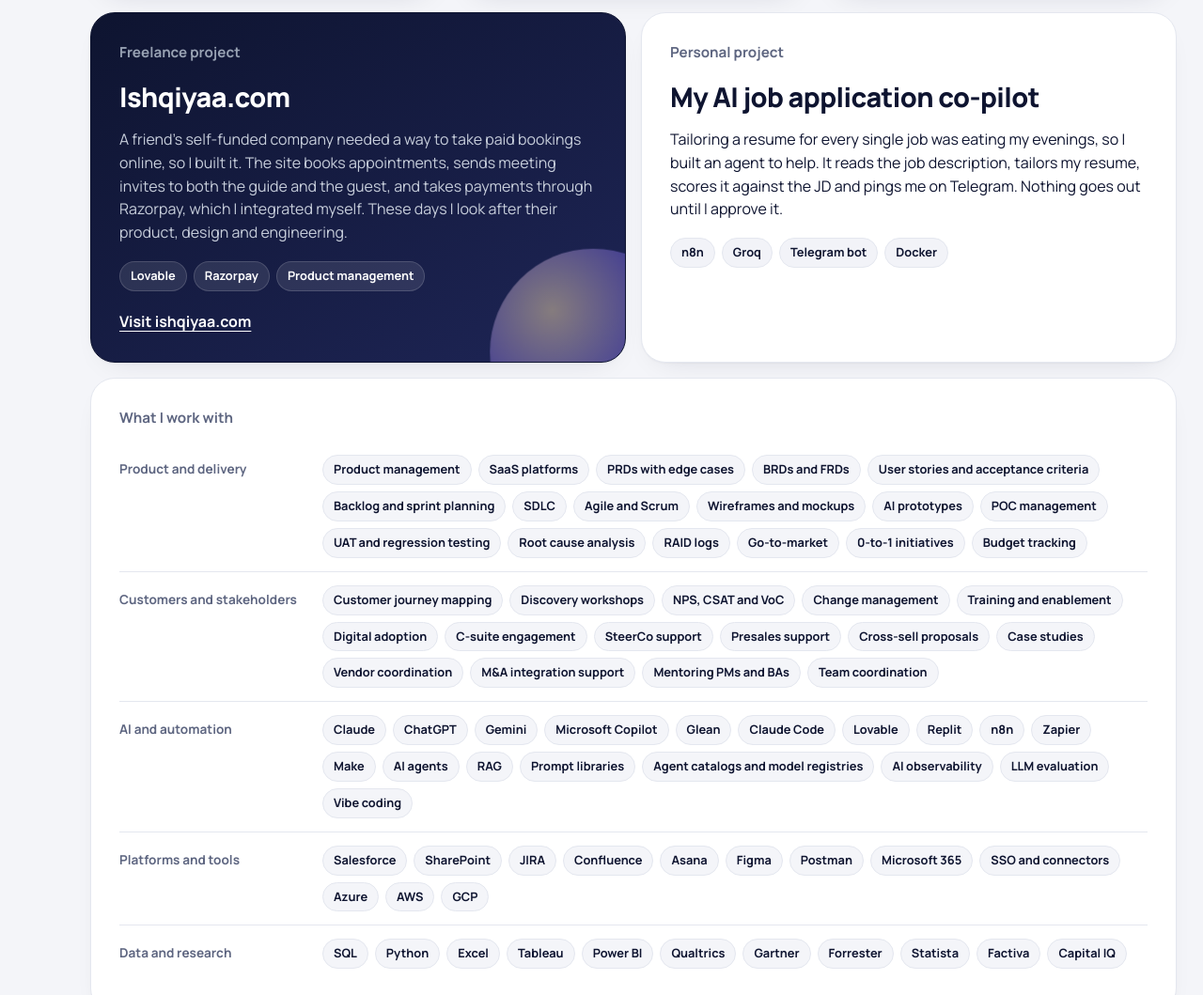
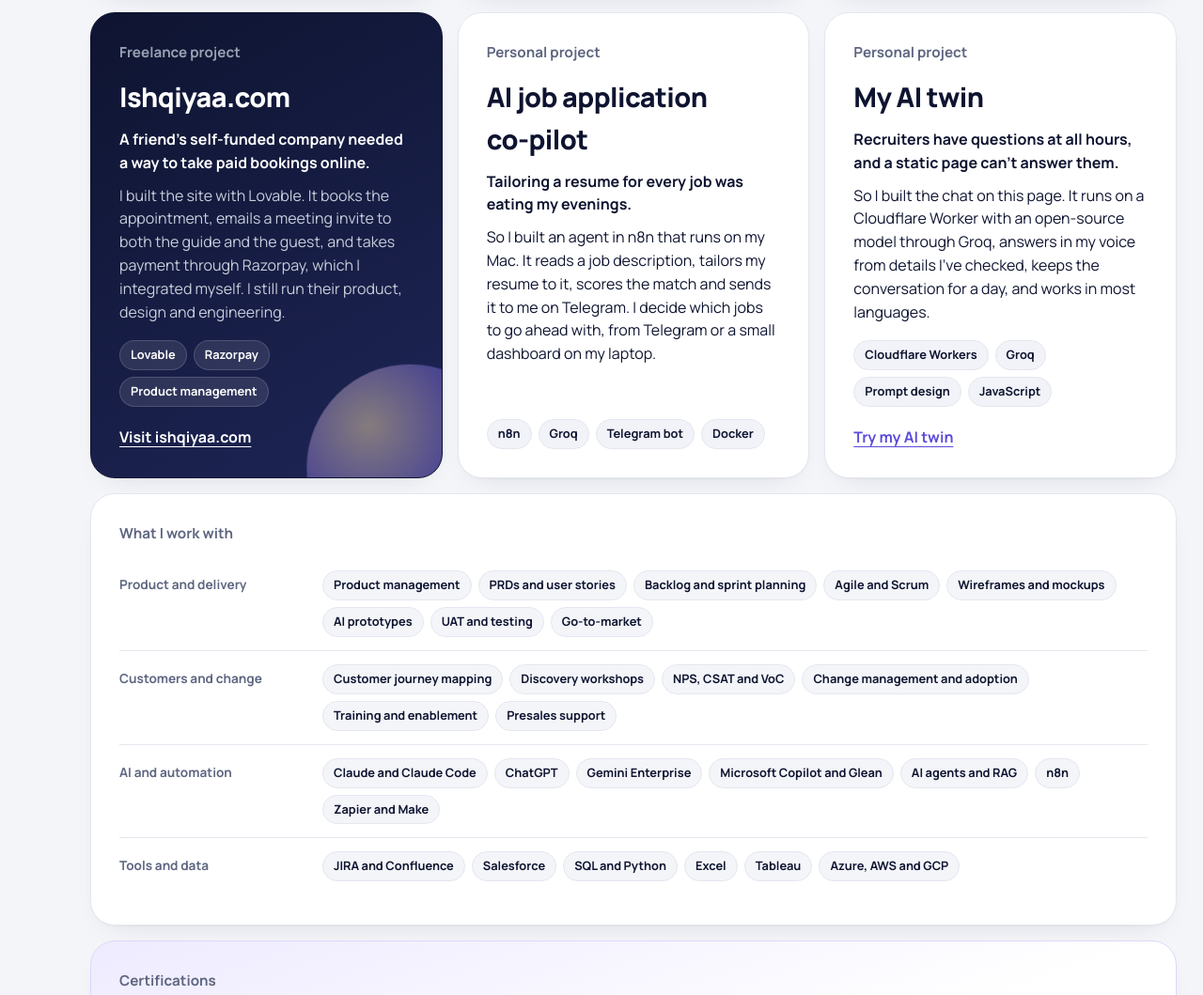
Before and after one commit to utkarshkashyap501/utkarshkashyap501.github.io, a plain HTML site: page index.html in a window 1280 px wide. Shown: the part 2821-3880 px from the top of the page at 94% size. Drawn offline with Linux system fonts and the light colour scheme.

Commit message:
Project write-ups, AI twin project card, trimmed skills list
Updated project sections and improved styling.

```diff
--- a/index.html
+++ b/index.html
@@ -87,7 +87,13 @@
   .xp li{padding-left:16px;position:relative}
   .xp li:before{content:"";position:absolute;left:0;top:.6em;width:6px;height:6px;border-radius:50%;background:var(--emerald)}
 
-  .proj{grid-column:span 6;min-height:280px}
+  .proj{grid-column:span 4;min-height:280px;display:flex;flex-direction:column}
+  .nw{white-space:nowrap}
+  .proj .why{font-weight:700;color:var(--ink);margin-bottom:10px}
+  .proj.dark .why{color:#fff}
+  .proj .chips{margin-top:auto;padding-top:18px}
+  .proj .go{align-self:flex-start}
+  .proj .go.try{background:none;border:0;padding:0;font:inherit;font-weight:700;color:var(--indigo);text-decoration:underline;text-underline-offset:4px;cursor:pointer}
   .proj.dark{background:var(--ink);color:#C7CEDB}
   .proj.dark h3,.proj.dark h2{color:#fff}
   .proj.dark h2{color:#98A2B3}
@@ -367,7 +373,7 @@
     @page{margin:14mm}
     html,body{background:#fff!important}
     body{padding:0!important;font-size:10.5pt;color:#0E1430}
-    body:before,.rail,.skip,.ask-fab,.ask-panel,.a11y-panel,.journey,.stat .tex,#resume,.contact,footer .social{display:none!important}
+    body:before,.rail,.skip,.ask-fab,.ask-panel,.a11y-panel,.journey,.stat .tex,#resume,.contact,footer .social,.proj .try{display:none!important}
     .print-only{display:block;grid-column:1/-1;font-weight:700;font-size:9.5pt;color:#4338CA;margin:0 0 2mm}
     .grid{gap:10px!important}
     .t,.how .s,.seat,.intro h1 .w{opacity:1!important;transform:none!important;animation:none!important;transition:none!important}
@@ -612,25 +618,34 @@
   <section class="t proj dark" id="projects">
     <h2>Freelance project</h2>
     <h3>Ishqiyaa.com</h3>
-    <p>A friend's self-funded company needed a way to take paid bookings online, so I built it. The site books appointments, sends meeting invites to both the guide and the guest, and takes payments through Razorpay, which I integrated myself. These days I look after their product, design and engineering.</p>
+    <p class="why">A friend's self-funded company needed a way to take paid bookings online.</p>
+    <p>I built the site with Lovable. It books the appointment, emails a meeting invite to both the guide and the guest, and takes payment through Razorpay, which I integrated myself. I still run their product, design and engineering.</p>
     <div class="chips"><span class="chip">Lovable</span><span class="chip">Razorpay</span><span class="chip">Product management</span></div>
     <a class="go" href="https://ishqiyaa.com" target="_blank" rel="noopener">Visit ishqiyaa.com</a>
     <div class="orb" aria-hidden="true"></div>
   </section>
   <section class="t proj">
     <h2>Personal project</h2>
-    <h3>My AI job application co-pilot</h3>
-    <p>Tailoring a resume for every single job was eating my evenings, so I built an agent to help. It reads the job description, tailors my resume, scores it against the JD and pings me on Telegram. Nothing goes out until I approve it.</p>
+    <h3>AI job application <span class="nw">co-pilot</span></h3>
+    <p class="why">Tailoring a resume for every job was eating my evenings.</p>
+    <p>So I built an agent in n8n that runs on my Mac. It reads a job description, tailors my resume to it, scores the match and sends it to me on Telegram. I decide which jobs to go ahead with, from Telegram or a small dashboard on my laptop.</p>
     <div class="chips"><span class="chip">n8n</span><span class="chip">Groq</span><span class="chip">Telegram bot</span><span class="chip">Docker</span></div>
+  </section>
+  <section class="t proj">
+    <h2>Personal project</h2>
+    <h3>My AI twin</h3>
+    <p class="why">Recruiters have questions at all hours, and a static page can't answer them.</p>
+    <p>So I built the chat on this page. It runs on a Cloudflare Worker with an open-source model through Groq, answers in my voice from details I've checked, keeps the conversation for a day, and works in most languages.</p>
+    <div class="chips"><span class="chip">Cloudflare Workers</span><span class="chip">Groq</span><span class="chip">Prompt design</span><span class="chip">JavaScript</span></div>
+    <button type="button" class="go try" id="tryTwin">Try my AI twin</button>
   </section>
 
   <section class="t tools">
     <h2>What I work with</h2>
-    <div class="group"><b>Product and delivery</b><div class="chips"><span class="chip">Product management</span><span class="chip">SaaS platforms</span><span class="chip">PRDs with edge cases</span><span class="chip">BRDs and FRDs</span><span class="chip">User stories and acceptance criteria</span><span class="chip">Backlog and sprint planning</span><span class="chip">SDLC</span><span class="chip">Agile and Scrum</span><span class="chip">Wireframes and mockups</span><span class="chip">AI prototypes</span><span class="chip">POC management</span><span class="chip">UAT and regression testing</span><span class="chip">Root cause analysis</span><span class="chip">RAID logs</span><span class="chip">Go-to-market</span><span class="chip">0-to-1 initiatives</span><span class="chip">Budget tracking</span></div></div>
-    <div class="group"><b>Customers and stakeholders</b><div class="chips"><span class="chip">Customer journey mapping</span><span class="chip">Discovery workshops</span><span class="chip">NPS, CSAT and VoC</span><span class="chip">Change management</span><span class="chip">Training and enablement</span><span class="chip">Digital adoption</span><span class="chip">C-suite engagement</span><span class="chip">SteerCo support</span><span class="chip">Presales support</span><span class="chip">Cross-sell proposals</span><span class="chip">Case studies</span><span class="chip">Vendor coordination</span><span class="chip">M&amp;A integration support</span><span class="chip">Mentoring PMs and BAs</span><span class="chip">Team coordination</span></div></div>
-    <div class="group"><b>AI and automation</b><div class="chips"><span class="chip">Claude</span><span class="chip">ChatGPT</span><span class="chip">Gemini</span><span class="chip">Microsoft Copilot</span><span class="chip">Glean</span><span class="chip">Claude Code</span><span class="chip">Lovable</span><span class="chip">Replit</span><span class="chip">n8n</span><span class="chip">Zapier</span><span class="chip">Make</span><span class="chip">AI agents</span><span class="chip">RAG</span><span class="chip">Prompt libraries</span><span class="chip">Agent catalogs and model registries</span><span class="chip">AI observability</span><span class="chip">LLM evaluation</span><span class="chip">Vibe coding</span></div></div>
-    <div class="group"><b>Platforms and tools</b><div class="chips"><span class="chip">Salesforce</span><span class="chip">SharePoint</span><span class="chip">JIRA</span><span class="chip">Confluence</span><span class="chip">Asana</span><span class="chip">Figma</span><span class="chip">Postman</span><span class="chip">Microsoft 365</span><span class="chip">SSO and connectors</span><span class="chip">Azure</span><span class="chip">AWS</span><span class="chip">GCP</span></div></div>
-    <div class="group"><b>Data and research</b><div class="chips"><span class="chip">SQL</span><span class="chip">Python</span><span class="chip">Excel</span><span class="chip">Tableau</span><span class="chip">Power BI</span><span class="chip">Qualtrics</span><span class="chip">Gartner</span><span class="chip">Forrester</span><span class="chip">Statista</span><span class="chip">Factiva</span><span class="chip">Capital IQ</span></div></div>
+    <div class="group"><b>Product and delivery</b><div class="chips"><span class="chip">Product management</span><span class="chip">PRDs and user stories</span><span class="chip">Backlog and sprint planning</span><span class="chip">Agile and Scrum</span><span class="chip">Wireframes and mockups</span><span class="chip">AI prototypes</span><span class="chip">UAT and testing</span><span class="chip">Go-to-market</span></div></div>
+    <div class="group"><b>Customers and change</b><div class="chips"><span class="chip">Customer journey mapping</span><span class="chip">Discovery workshops</span><span class="chip">NPS, CSAT and VoC</span><span class="chip">Change management and adoption</span><span class="chip">Training and enablement</span><span class="chip">Presales support</span></div></div>
+    <div class="group"><b>AI and automation</b><div class="chips"><span class="chip">Claude and Claude Code</span><span class="chip">ChatGPT</span><span class="chip">Gemini Enterprise</span><span class="chip">Microsoft Copilot and Glean</span><span class="chip">AI agents and RAG</span><span class="chip">n8n</span><span class="chip">Zapier and Make</span></div></div>
+    <div class="group"><b>Tools and data</b><div class="chips"><span class="chip">JIRA and Confluence</span><span class="chip">Salesforce</span><span class="chip">SQL and Python</span><span class="chip">Excel</span><span class="chip">Tableau</span><span class="chip">Azure, AWS and GCP</span></div></div>
   </section>
   <section class="t creds">
     <h2>Certifications</h2>
@@ -876,6 +891,7 @@
 (function(){
   var API = 'https://ask-utkarsh.utkarsh-kashyap768.workers.dev/';
   var fab = document.getElementById('askFab'), panel = document.getElementById('askPanel'), log = document.getElementById('askLog');
+  var tryBtn = document.getElementById('tryTwin'); if (tryBtn) tryBtn.addEventListener('click', function(){ if (!panel.classList.contains('open')) fab.click(); else document.getElementById('askInput').focus(); });
   var form = document.getElementById('askForm'), input = document.getElementById('askInput'), send = document.getElementById('askSend'), sugg = document.getElementById('askSugg');
   var KEY = 'ukTwinChat', TTL = 24 * 60 * 60 * 1000;
   var history = [], busy = false, greeted = false;
```
